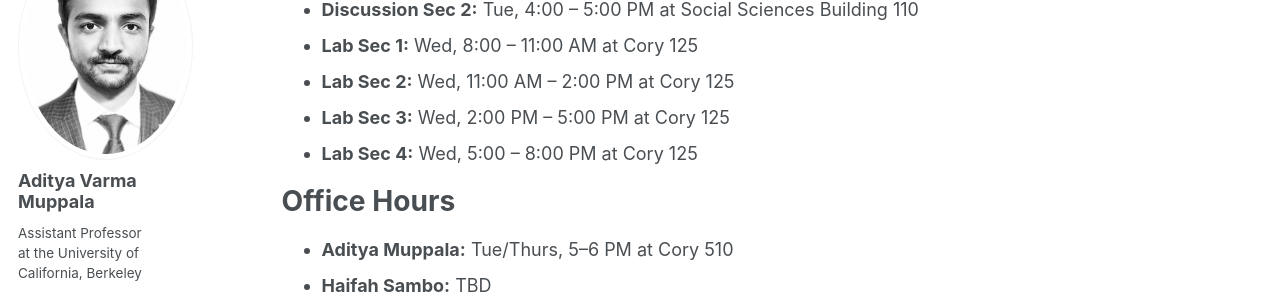
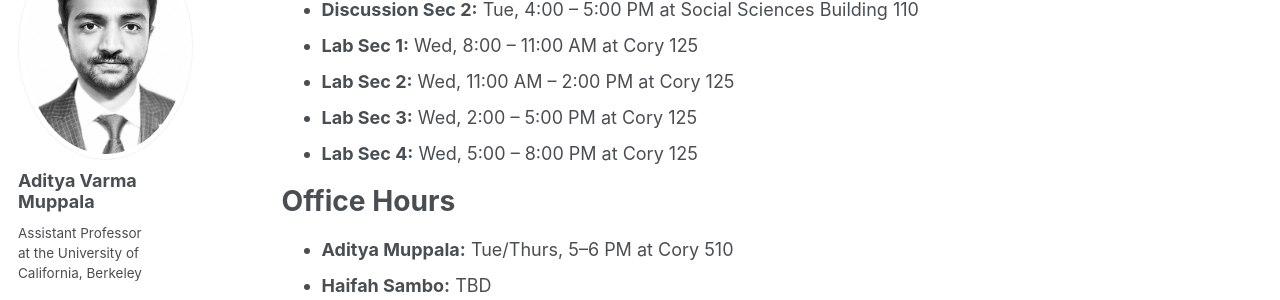
Before and after one commit to AdityaMuppala/adityamuppala.github.io, a Jekyll site: the page built from _pages/teaching105.md, in a window 1280 px wide and 900 px high, scrolled down 477 px. Shown: the part 153-453 px from the top of the window. Built offline with Jekyll 4.4.1, drawn with Linux system fonts in a browser that asks for light colours; some web fonts are replaced.

```diff
--- a/_pages/teaching105.md
+++ b/_pages/teaching105.md
@@ -22,7 +22,7 @@ permalink: /teaching105/
 - **Discussion Sec 2:** Tue, 4:00 – 5:00 PM at Social Sciences Building 110
 - **Lab Sec 1:** Wed, 8:00 – 11:00 AM at Cory 125
 - **Lab Sec 2:** Wed, 11:00 AM – 2:00 PM at Cory 125
-- **Lab Sec 3:** Wed, 2:00 PM – 5:00 PM at Cory 125
+- **Lab Sec 3:** Wed, 2:00 – 5:00 PM at Cory 125
 - **Lab Sec 4:** Wed, 5:00 – 8:00 PM at Cory 125
 
 # Office Hours
```
